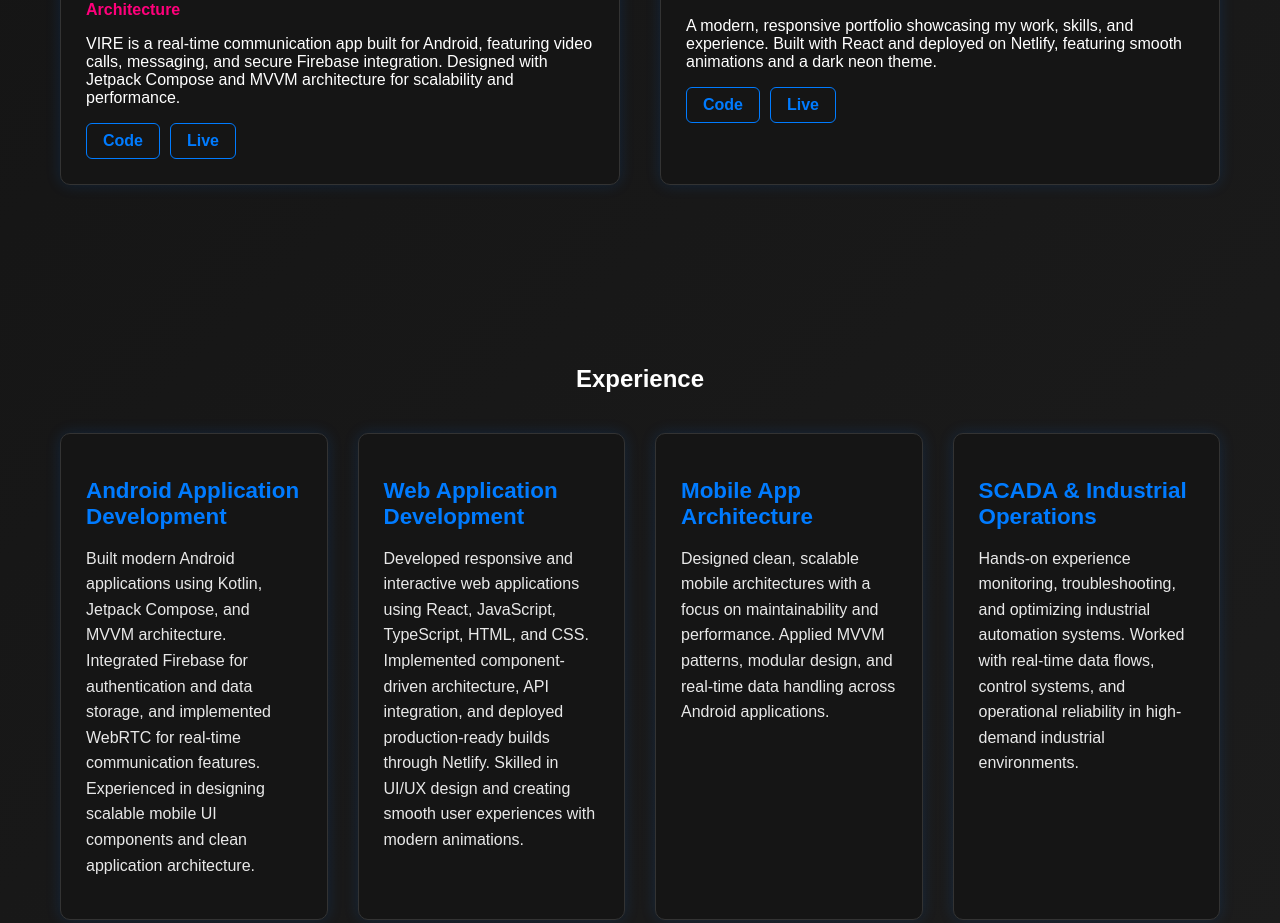
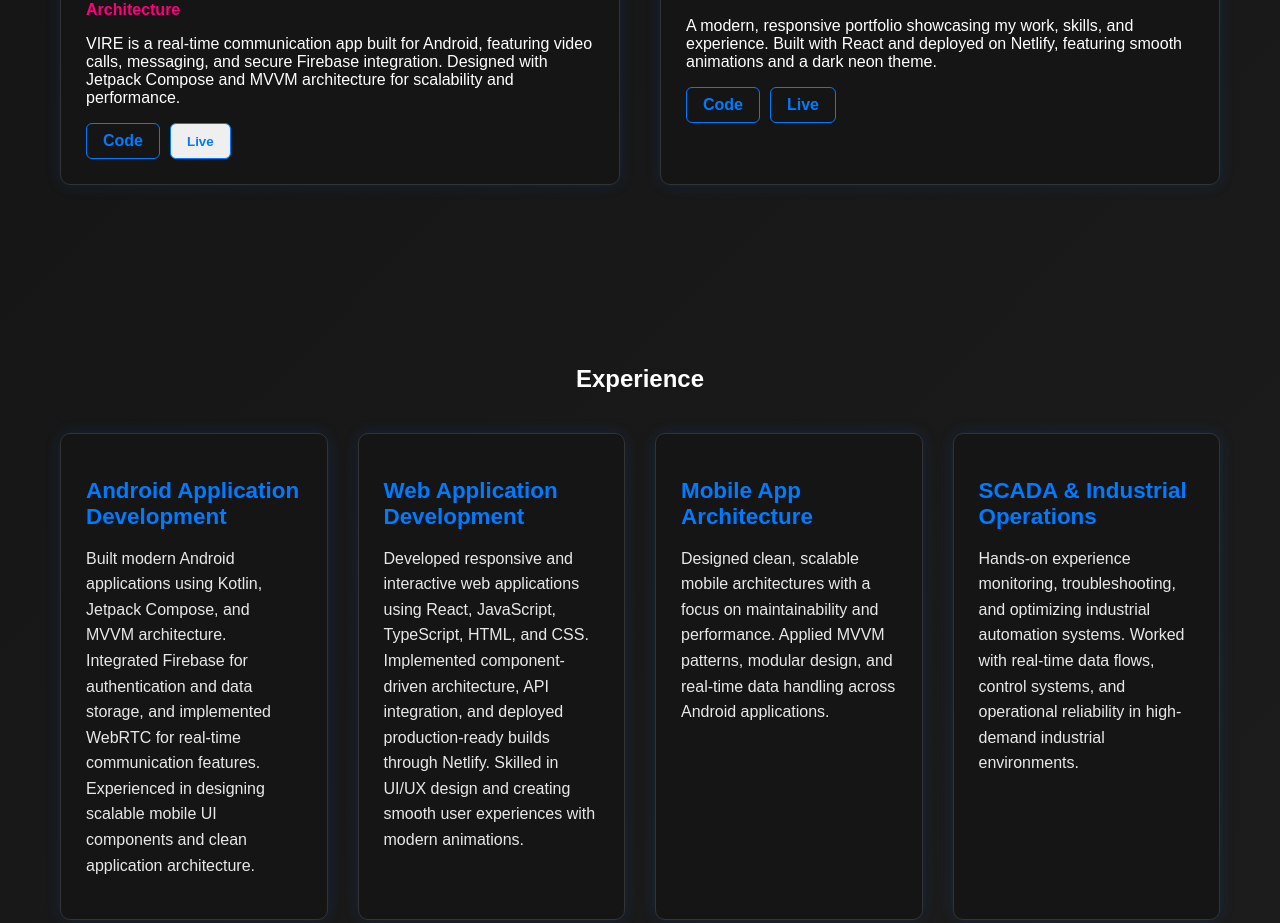
Before and after one commit to MarkyDev1220/portfolio, a React (Create React App) app: page / in a window 1280 px wide. Shown: the part 3760-4683 px from the top of the page. Built offline with nearby package versions, Linux system fonts and the light colour scheme.

Commit message:
vire redo

```diff
--- a/src/pages/Projects.js
+++ b/src/pages/Projects.js
@@ -27,15 +27,11 @@ export default function Projects() {
               Code
             </a>
 
-            {/* Live link placeholder — no ESLint warning */}
-            <a
-              href=""
-              className="project-btn"
-            >
-              Live
-            </a>
+            {/* FIXED — no ESLint warning */}
+            <button className="project-btn">Live</button>
           </div>
         </div>
+
 
         {/* Portfolio Website */}
         <div className="project-card" data-aos="fade-up">
```
